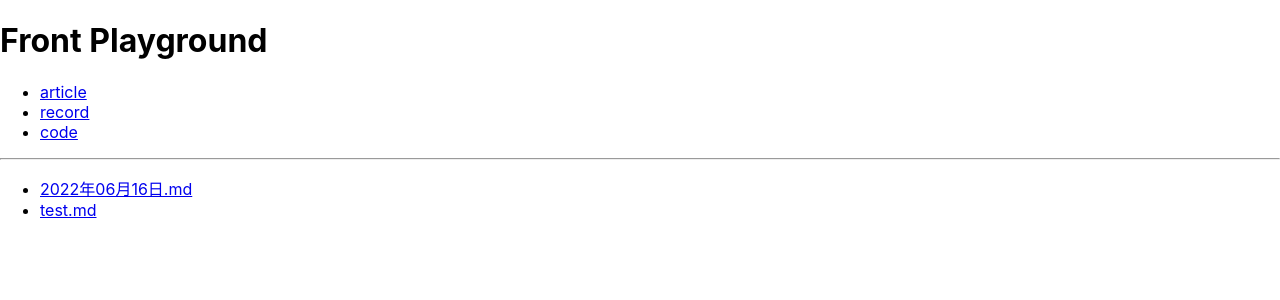
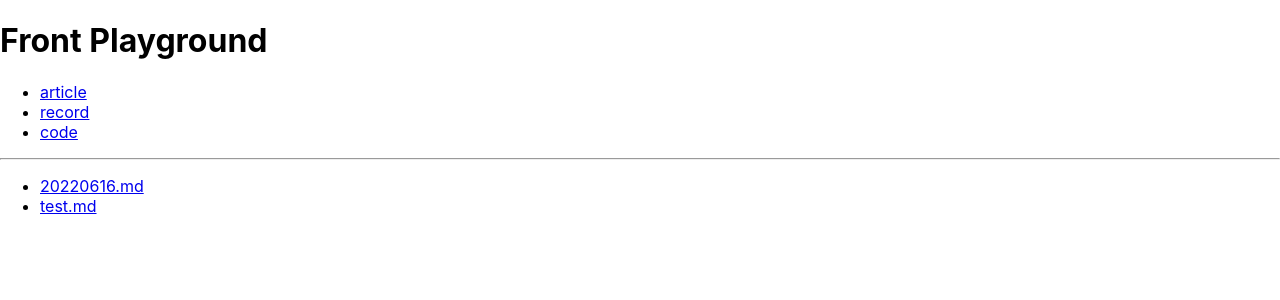
Before and after one commit to liwenkang/front-playground, a React (Vite) app: page /record in a window 1280 px wide. Shown: the top 300 px of the page. Built offline with nearby package versions, Linux system fonts and the light colour scheme.

Commit message:
feat: config react router

```diff
--- a/src/App.tsx
+++ b/src/App.tsx
@@ -1,17 +1,15 @@
-import { useRoutes } from 'react-router-dom';
-import routes from './routes';
+import Routes from './routes';
 
 export default function App() {
   // The useRoutes() hook allows you to define your routes as JavaScript objects
   // instead of <Routes> and <Route> elements. This is really just a style
   // preference for those who prefer to not use JSX for their routes config.
-  const element = useRoutes(routes);
 
   return (
     <div>
       <h1>Front Playground</h1>
 
-      {element}
+      <Routes />
     </div>
   );
 }
--- a/src/routes/markdown/record/index.tsx
+++ b/src/routes/markdown/record/index.tsx
@@ -1,7 +1,11 @@
-import { Routes, Route, Link, Outlet } from 'react-router-dom';
+import { Link, Outlet, useRoutes } from 'react-router-dom';
 import ReactMarkdown from 'react-markdown';
 
-export default function App() {
+export default () => {
+  /**
+   * @param relativeUrl 读取 markdown 文件的相对路径
+   * @returns {name: 文件名称, element: ReactMarkdown}[]
+   */
   const _getReactMarkdownArray: () => {
     name: string;
     element: JSX.Element;
@@ -10,13 +14,13 @@ export default function App() {
       as: 'raw',
     });
     const result: { name: string; element: JSX.Element }[] = [];
-    Object.keys(Mixins).map((key) => {
-      const fileNameArray = key.match(/[^/]+$/);
+    Object.keys(Mixins).map((path) => {
+      const fileNameArray = path.match(/[^/]+$/);
       if (fileNameArray) {
-        const fileName = fileNameArray[0];
-        const context: string = Mixins[key] as unknown as string;
+        const name = fileNameArray[0];
+        const context: string = Mixins[path] as unknown as string;
         result.push({
-          name: fileName,
+          name: name,
           element: <ReactMarkdown>{context}</ReactMarkdown>,
         });
       }
@@ -26,7 +30,7 @@ export default function App() {
 
   const reactMarkdownArray = _getReactMarkdownArray();
 
-  function Record() {
+  function Nav() {
     return (
       <>
         <nav>
@@ -49,20 +53,16 @@ export default function App() {
     );
   }
 
-  return (
-    <Routes>
-      <Route
-        path='/'
-        element={<Record />}
-      >
-        {reactMarkdownArray.map((item) => (
-          <Route
-            key={item.name}
-            path={item.name}
-            element={item.element}
-          ></Route>
-        ))}
-      </Route>
-    </Routes>
-  );
-}
+  const routes = [
+    {
+      path: '/',
+      element: <Nav />,
+      children: reactMarkdownArray.map((item) => ({
+        path: item.name,
+        element: item.element,
+      })),
+    },
+  ];
+
+  return useRoutes(routes);
+};
```
Also changed, not shown: src/routes/index.tsx (+3 -4 lines), src/pages/markdown/record/20220616.md (renamed from src/pages/markdown/record/2022年06月16日.md).
